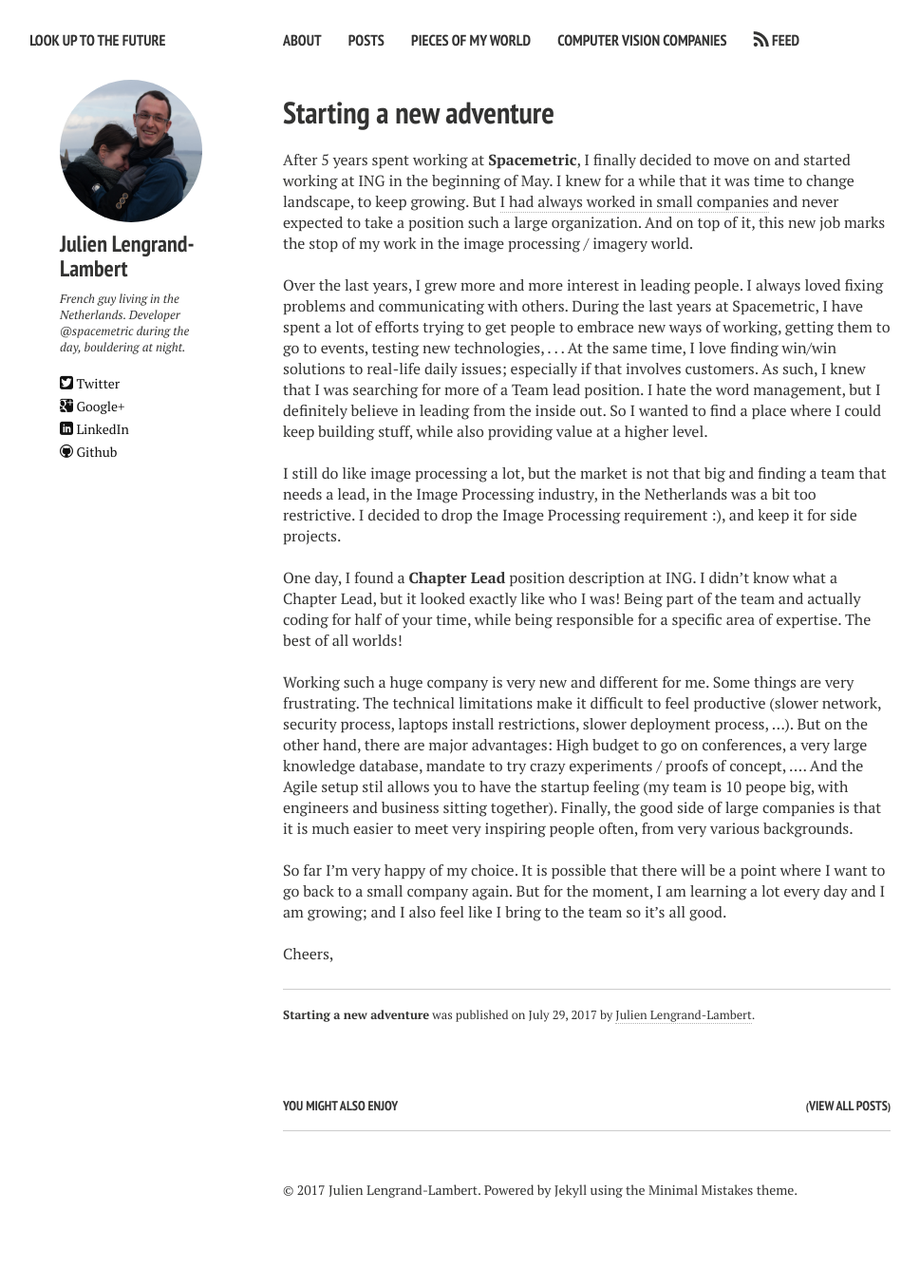
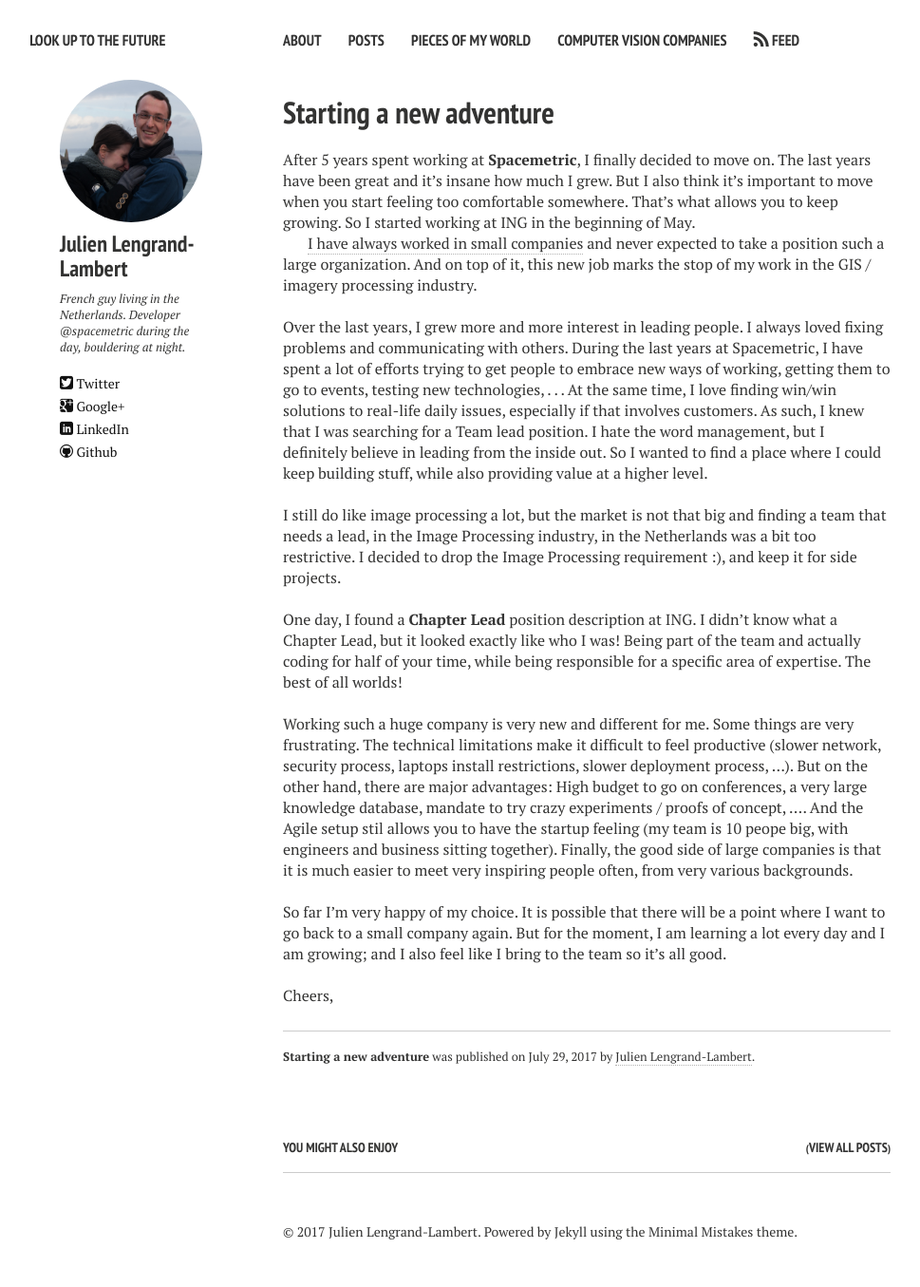
Before and after one commit to jlengrand/jlengrand.github.io, a Jekyll site: the page built from _posts/2017-07-29-working-at-ing.markdown, in a window 1280 px wide. Shown: the whole page at 95% size, without its empty margins (22-991 px from the left). Built offline with Jekyll 4.4.1, drawn with Linux system fonts in a browser that asks for light colours; nearby versions of some CDN libraries; before the commit the page ends 1311 px from its top, so only the background shows below that.

Commit message:
Second pass

```diff
--- a/_posts/2017-07-29-working-at-ing.markdown
+++ b/_posts/2017-07-29-working-at-ing.markdown
@@ -16,17 +16,16 @@ tags:
 - startup
 comments: []
 ---
-After 5 years spent working at **[Spacemetric](http://spacemetric.com/)**, I finally decided to move on and started working at ING in the beginning of May.
-I knew for a while that it was time to change landscape, to keep growing. But [I had always worked in small companies](https://www.linkedin.com/in/julienlengrand/) and never expected to take a position such a large organization. And on top of it, this new job marks the stop of my work in the image processing / imagery world.
+After 5 years spent working at **[Spacemetric](http://spacemetric.com/)**, I finally decided to move on. The last years have been great and it's insane how much I grew. But I also think it's important to move when you start feeling too comfortable somewhere. That's what allows you to keep growing. So I started working at ING in the beginning of May.
+
+[I have always worked in small companies](https://www.linkedin.com/in/julienlengrand/) and never expected to take a position such a large organization. And on top of it, this new job marks the stop of my work in the GIS / imagery processing industry.
 <br/>
 <br/>
 Over the last years, I grew more and more interest in leading people. I always loved fixing problems and communicating with others. During the last years at Spacemetric, I have spent a lot of efforts trying to get people to embrace new ways of working, getting them to go to events, testing new technologies, . . .
-At the same time, I love finding win/win solutions to real-life daily issues; especially if that involves customers. As such, I knew that I was searching for more of a Team lead position.
-I hate the word management, but I definitely believe in leading from the inside out. So I wanted to find a place where I could keep building stuff, while also providing value at a higher level.
+At the same time, I love finding win/win solutions to real-life daily issues, especially if that involves customers. As such, I knew that I was searching for a Team lead position. I hate the word management, but I definitely believe in leading from the inside out. So I wanted to find a place where I could keep building stuff, while also providing value at a higher level.
 <br/>
 <br/>
-I still do like image processing a lot, but the market is not that big and finding a team that needs a lead, in the Image Processing industry, in the Netherlands was a bit too restrictive.
-I decided to drop the Image Processing requirement :), and keep it for side projects.
+I still do like image processing a lot, but the market is not that big and finding a team that needs a lead, in the Image Processing industry, in the Netherlands was a bit too restrictive. I decided to drop the Image Processing requirement :), and keep it for side projects.
 <br/>
 <br/>
 One day, I found a **[Chapter Lead](https://www.ing.jobs/Netherlands/Why-ING/What-we-offer/Agile-working.htm)** position description at ING. I didn't know what a Chapter Lead, but it looked exactly like who I was!
```
